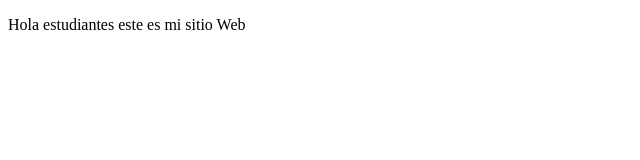
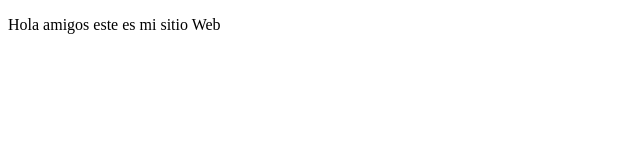
Before and after one commit to PedrodeRobles/personalProjects, a plain HTML site: page index.html in a window 1280 px wide. Shown: the full height of the page, 0-640 px from the left. Drawn offline with Linux system fonts and the light colour scheme.

Commit message:
cambios agregamos amigos

```diff
--- a/index.html
+++ b/index.html
@@ -8,7 +8,7 @@
 </head>
 <body>
   <p>
-      Hola estudiantes este es mi sitio Web
+      Hola amigos este es mi sitio Web
   </p>
 </body>
 </html>
```
